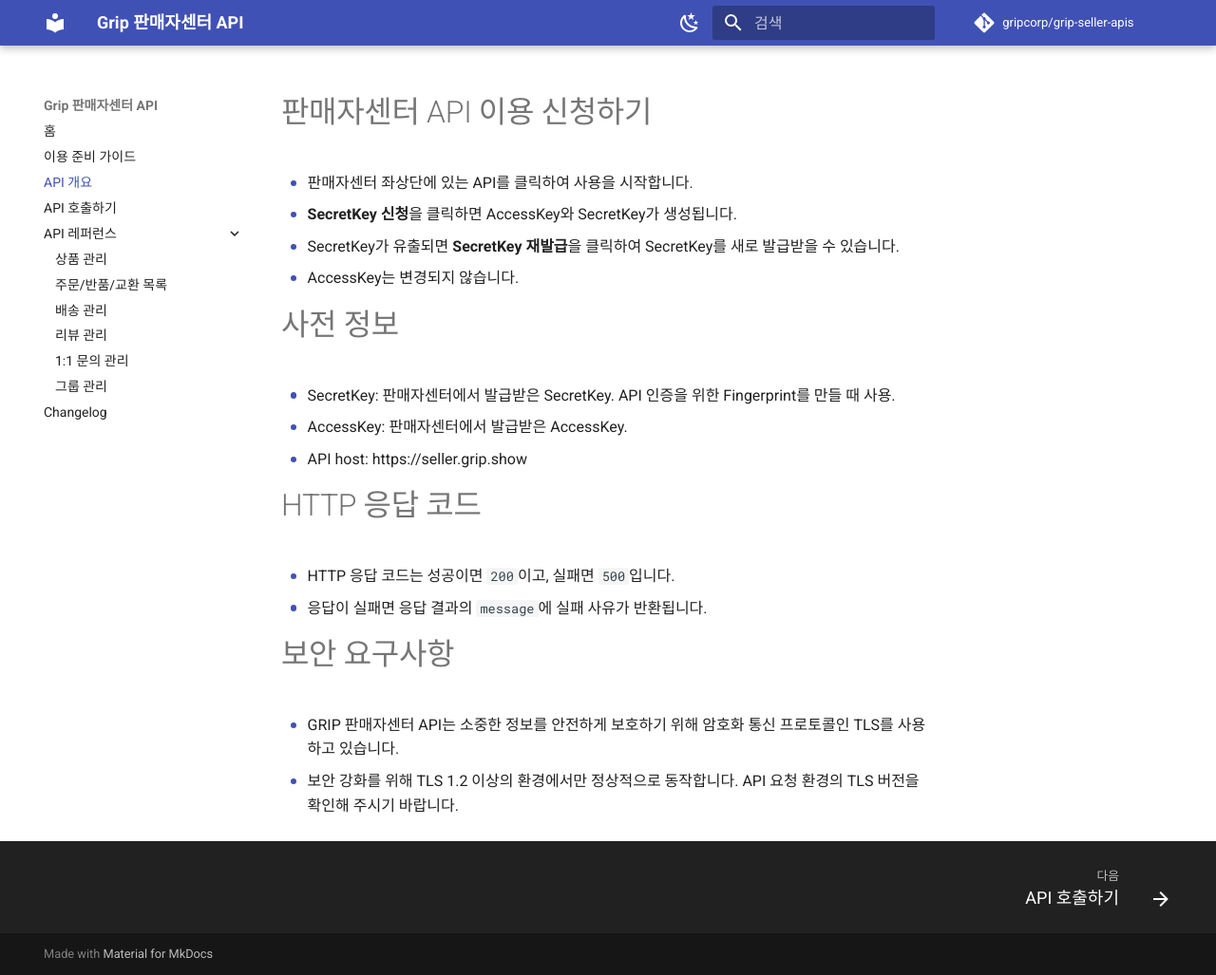
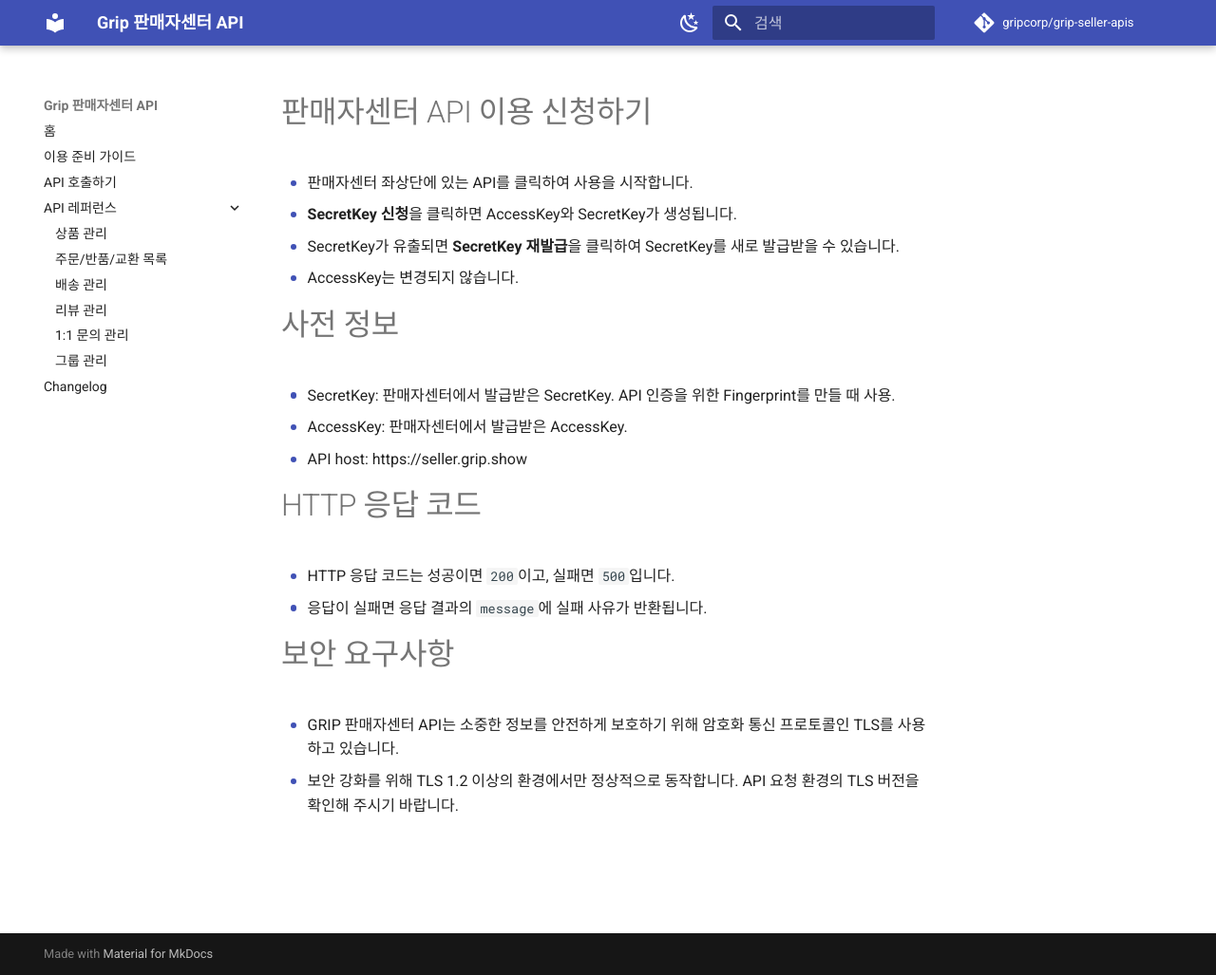
Before and after one commit to gripcorp/grip-seller-apis, an MkDocs documentation site: the page built from docs/OVERVIEW.md, in a window 1280 px wide and 1027 px high. Shown: the whole window at 95% size. Built offline with MkDocs 1.6.1 and Material for MkDocs 9.7.7, drawn with Linux system fonts in a browser that asks for light colours; comment, search, counter and statistics services are not loaded.

Commit message:
docs: 사이트 목차에서 API 개요(OVERVIEW.md) 제거
문서 파일 자체는 유지한다 — 홈(README)에서 링크로 접근 가능하며
GitHub 뷰 경로도 그대로 동작한다.

Co-Authored-By: Claude Fable 5 <noreply@anthropic.com>

```diff
--- a/mkdocs.yml
+++ b/mkdocs.yml
@@ -50,7 +50,6 @@ theme:
 nav:
   - 홈: index.md
   - 이용 준비 가이드: guideline.md
-  - API 개요: OVERVIEW.md
   - API 호출하기: auth/README.md
   - API 레퍼런스:
       - 상품 관리: product/README.md
```
